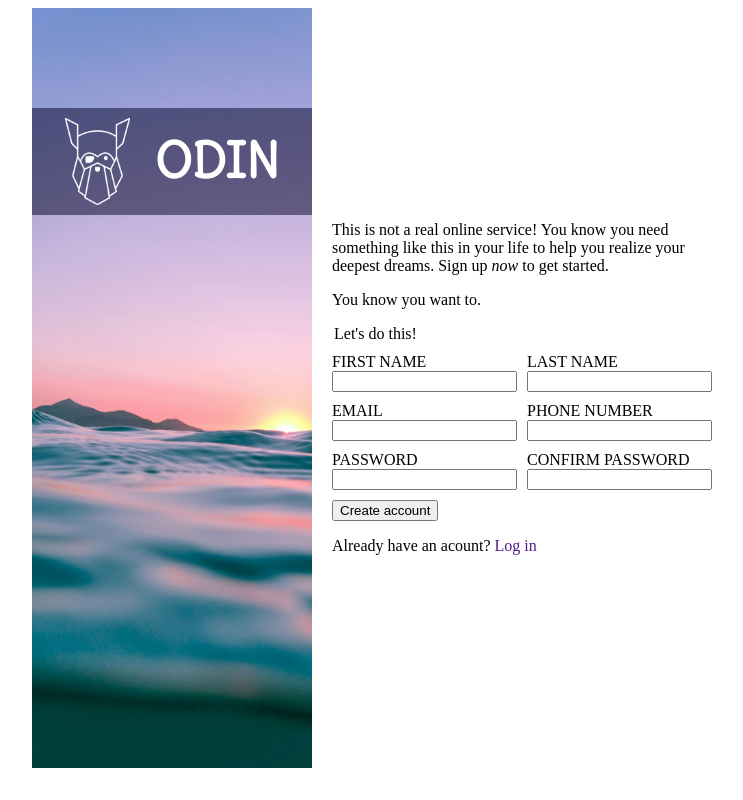
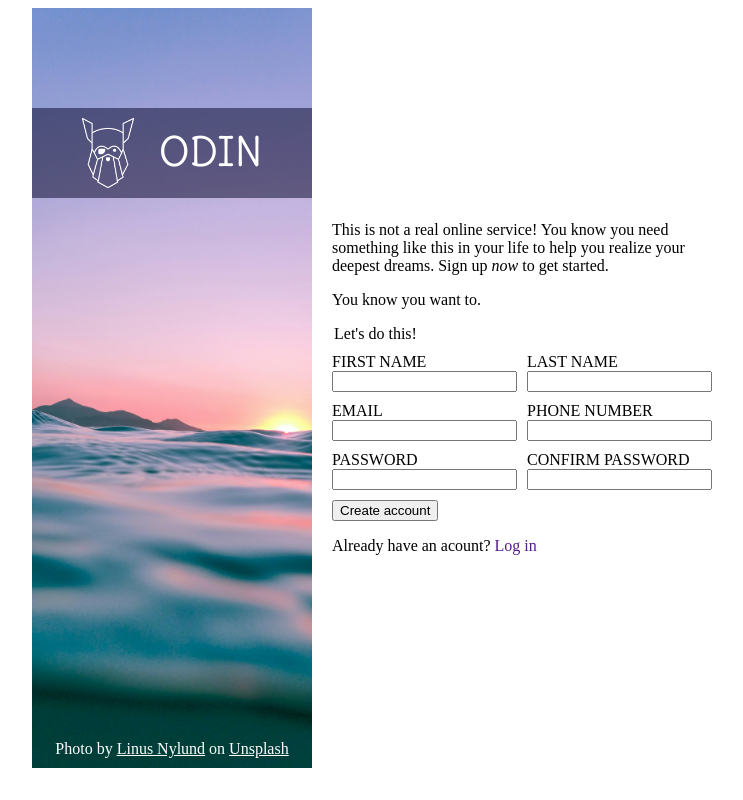
Before and after one commit to Adrian-Koh/signup-form, a plain HTML site: page index.html in a window 1280 px wide. Shown: the whole page, without its empty margins (258-1001 px from the left). Drawn offline with Linux system fonts and the light colour scheme.

Commit message:
Add photo credits

```diff
--- a/index.html
+++ b/index.html
@@ -12,6 +12,10 @@
             <div class="logo-container">
                 <img class="logo-img" src="images/odin-logo.png" alt="odin-logo">
                 <div class="logo-text">ODIN</div>
+            </div>
+            <div class="img-credits">
+                    Photo by <a href="https://unsplash.com/@dreamsoftheoceans">Linus Nylund</a> on
+                    <a href="https://unsplash.com/photos/calm-body-of-water-during-golden-hour-JP23z_-dA74">Unsplash</a>
             </div>
         </div>
         <div class="form-container">
@@ -57,7 +61,7 @@
                     </div>
                 </div>
                 <button type="submit">Create account</button>
-                <p>Already have an acount? <a href="">Log in</a></p>
+                <p>Already have an acount? <a href="" class="login">Log in</a></p>
             </form>
         </div>
     </div>
--- a/styles.css
+++ b/styles.css
@@ -27,6 +27,9 @@ body {
     background-size: auto 100%;
     background-repeat: no-repeat;
     position: relative;
+    display: flex;
+    flex-direction: column;
+    justify-content: flex-end;
 }
 
 .form-container {
@@ -34,7 +37,7 @@ body {
     width: 100%;
 }
 
-a {
+.login {
     text-decoration: none;
 }
 
@@ -62,11 +65,21 @@ a {
 
 .logo-text {
     font-family: 'deliusregular';
-    font-weight: 700;
-    font-size: 48px;
+    font-weight: 500;
+    font-size: 40px;
     color: white;
 }
 
 .logo-img {
-    width: 25%;
+    width: 20%;
 }
+
+.img-credits {
+    text-align: center;
+    color: white;
+    padding: 10px;
+}
+
+.img-credits a {
+    color: inherit;
+}
```
